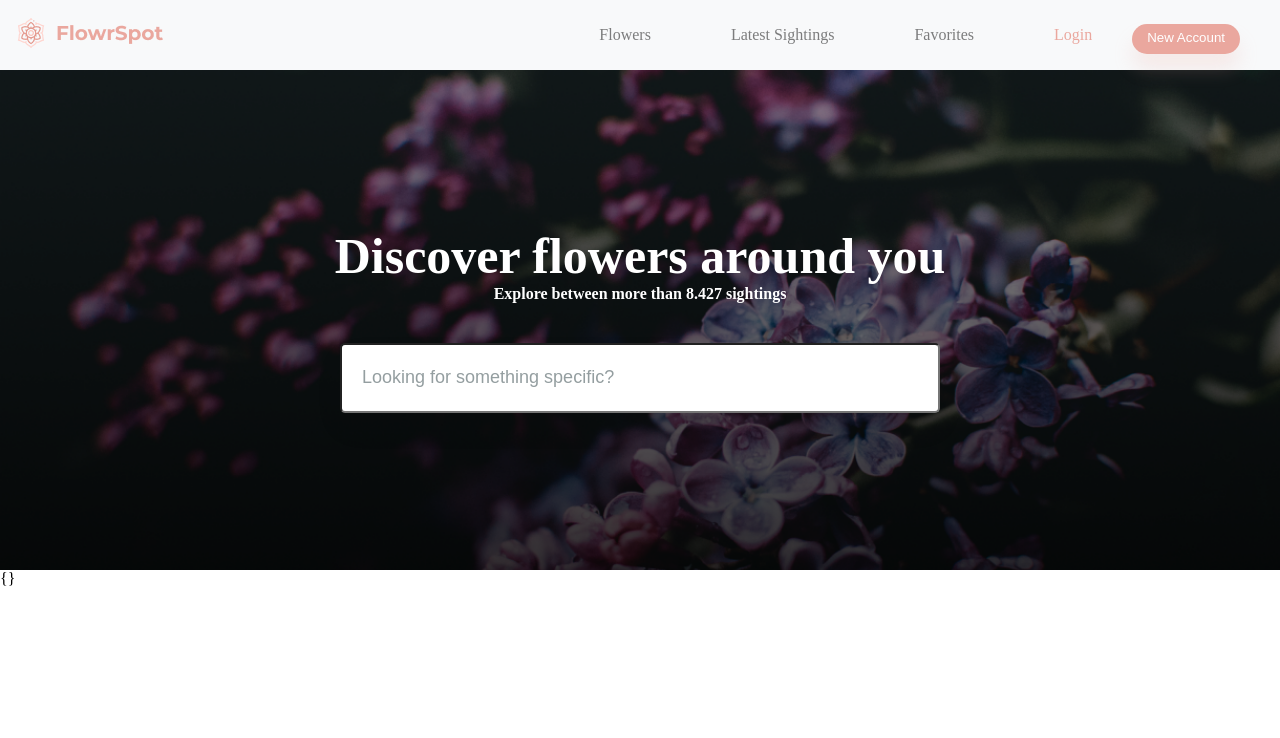
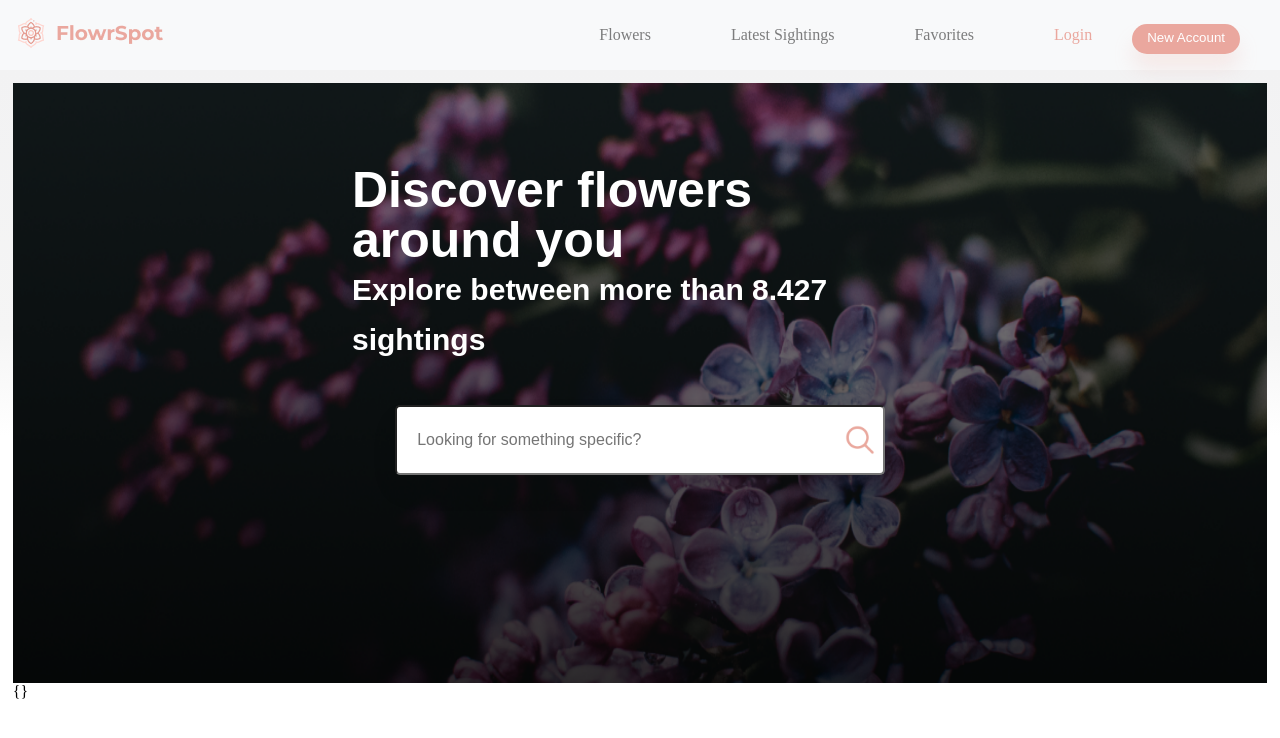
Before and after one commit to NenadM1989/Flowr-spot-website, a React (Create React App) app in the folder flowrspot/: page / in a window 1280 px wide. Shown: the top 738 px of the page. Built offline with nearby package versions, Linux system fonts and the light colour scheme; no server answers.

Commit message:
homepage

```diff
--- a/flowrspot/src/components/Home.css
+++ b/flowrspot/src/components/Home.css
@@ -1,43 +1,50 @@
-.div-image {
-  font-family: Montserrat;
-  font-style: normal;
-  margin: 0;
-  padding: 0;
-  background-image: url(../images/hero.png);
-  background-size: cover;
-  background-repeat: no-repeat;
+.hero-container {
+  padding: 1%;
   width: 100%;
-  height: 500px;
-  min-height: 500px;
+  height: 600px;
+  background: linear-gradient(
+    180deg,
+    rgba(242, 242, 243, 1) 0%,
+    rgba(245, 245, 245, 1) 44%,
+    rgba(255, 255, 255, 1) 61%
+  );
+}
+
+.hero-image {
+  width: 100%;
+  height: 600px;
+}
+
+.hero-image-picture {
+  width: 100%;
+  height: 100%;
+}
+
+.hero-content {
+  position: absolute;
+  width: 45%;
+  color: white;
+  top: 40%;
+  left: 50%;
+  transform: translate(-50%, -50%);
+  font-size: 30px;
   display: flex;
   justify-content: center;
+  flex-direction: column;
   align-items: center;
-  flex-direction: column;
+  line-height: 50px;
+  font-family: "Ubuntu", sans-serif;
 }
 
 h1 {
-  color: white;
+  color: #fff;
   font-size: 50px;
   margin: 0;
   padding: 0;
 }
 
 h4 {
-  color: white;
+  color: #fff;
   margin: 0;
   padding: 0 0 40px;
 }
-
-.input {
-  border-radius: 5px;
-  box-shadow: 0px 15px 30px rgba(0, 0, 0, 0.05);
-  width: 600px;
-  height: 70px;
-  outline: none;
-}
-
-.input::placeholder {
-  color: #949ea0;
-  padding-left: 20px;
-  font-size: 18px;
-}
--- a/flowrspot/src/components/Home.js
+++ b/flowrspot/src/components/Home.js
@@ -1,5 +1,7 @@
 import React, { useState, useEffect } from "react";
 import "./Home.css";
+import image from "../images/hero.png";
+import Search from "./Search";
 
 function Home() {
   const [flowers, setFlowers] = useState({});
@@ -16,15 +18,14 @@ function Home() {
   }, []);
 
   return (
-    <div>
-      <div className="div-image">
-        <h1>Discover flowers around you</h1>
-        <h4>Explore between more than 8.427 sightings</h4>
-        <input
-          type="text"
-          className="input"
-          placeholder="Looking for something specific?"
-        ></input>
+    <div className="hero-container">
+      <div className="hero-image">
+        <img className="hero-image-picture" src={image} />
+        <div className="hero-content">
+          <h1>Discover flowers around you</h1>
+          <h4>Explore between more than 8.427 sightings</h4>
+          <Search />
+        </div>
       </div>
       <div>{JSON.stringify(flowers)}</div>
     </div>
--- /dev/null
+++ b/flowrspot/src/components/Search.js
@@ -0,0 +1,14 @@
+import React from "react";
+import "../styles/Search.css";
+import image from "../images/Vector3.png";
+
+const Search = () => {
+  return (
+    <form className="form">
+      <input className="input" placeholder="Looking for something specific?" />
+      <img alt="" width="30px" className="image" src={image} />
+    </form>
+  );
+};
+
+export default Search;
--- /dev/null
+++ b/flowrspot/src/styles/Search.css
@@ -0,0 +1,29 @@
+.form {
+  display: flex;
+  align-items: center;
+  width: 85%;
+  height: 70px;
+  position: relative;
+}
+
+.input {
+  width: 100%;
+  height: 100%;
+  padding: 20px;
+  outline: none;
+  border-radius: 5px;
+  box-shadow: 0px 15px 30px rgba(0, 0, 0, 0.05);
+  font-size: 1rem;
+}
+
+.input::placeholder {
+  font-size: 1rem;
+}
+
+.image {
+  position: absolute;
+  right: 10px;
+  cursor: pointer;
+  filter: invert(73%) sepia(58%) saturate(523%) hue-rotate(308deg)
+    brightness(108%) contrast(83%);
+}
```
Also changed, not shown: flowrspot/src/images/Vector3.png (added).
